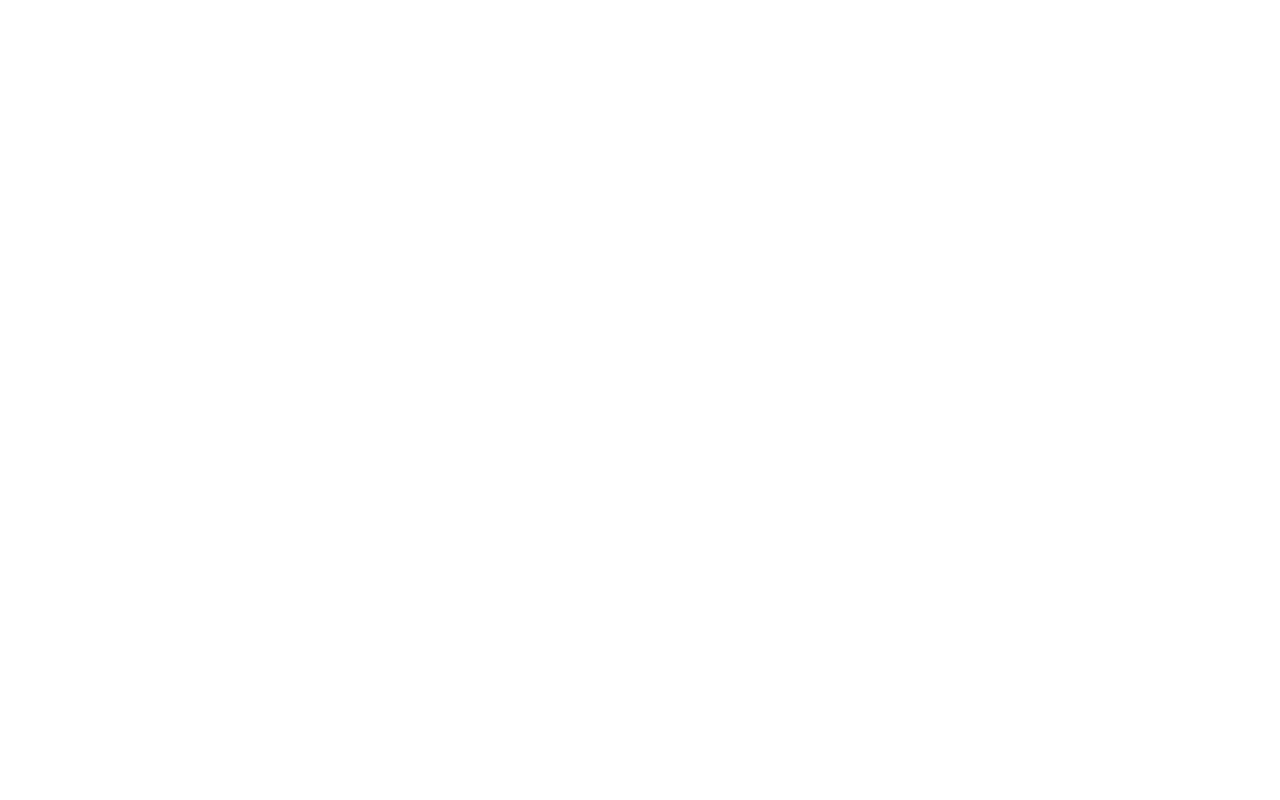
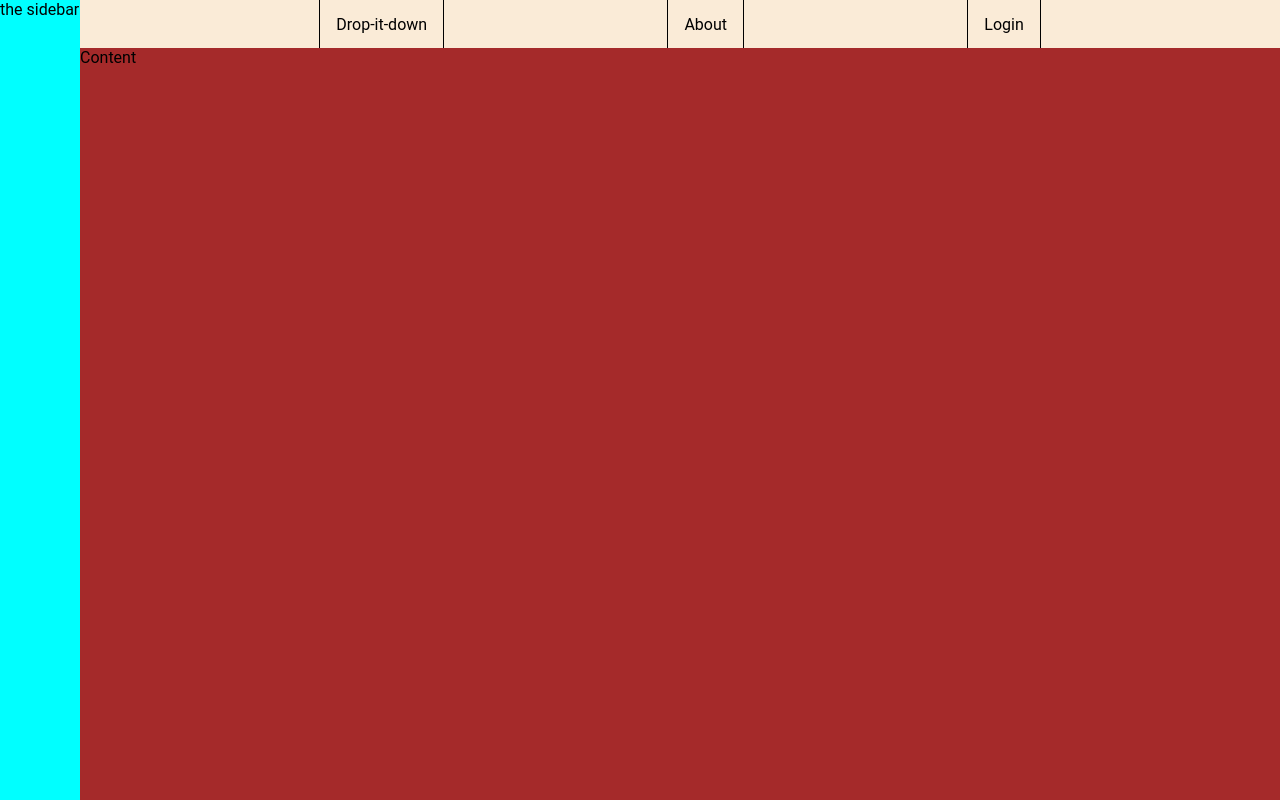
Before and after one commit to jacobdpcm/dropdown-menu-practice, a website built with webpack: page src/index.html in a window 1280 px wide. Built offline with nearby package versions, Linux system fonts and the light colour scheme.

Commit message:
More initial setup for dropdown logic

```diff
--- /dev/null
+++ b/src/dropdownLogic.js
@@ -0,0 +1,3 @@
+function revealMenu (dropdownButton){
+
+}
--- a/src/index.html
+++ b/src/index.html
@@ -6,6 +6,16 @@
     <title></title>
   </head>
   <body>
-
+    <div class="side">
+      the sidebar
+    </div>
+    <div class="nav">
+      <div class="dropdown navButton">Drop-it-down</div>
+      <div class="about navButton">About</div>
+      <div class="login navButton">Login</div>
+    </div>
+    <div class="content">
+      Content
+    </div>
   </body>
 </html>
--- a/src/style.css
+++ b/src/style.css
@@ -6,4 +6,32 @@ body {
     color: black;
     overflow-y: auto;
     overflow-x: auto;
+    display: grid;
+    grid-template-columns: 5rem 1fr;
+    grid-template-rows: 3rem 1fr;
 }
+
+.side {
+    background-color: aqua;
+    grid-row: 1/-1;
+}
+
+.nav {
+    background-color: antiquewhite;
+    display: flex;
+    justify-content: space-evenly;
+    align-items: center;
+    padding: 1rem;
+}
+
+.navButton {
+    padding: 1rem;
+    border: black solid 1px;
+    border-top: none;
+    border-bottom: none;
+    cursor: pointer;
+}
+
+.content {
+    background-color: brown;
+}
```
Also changed, not shown: dist/index.html.
